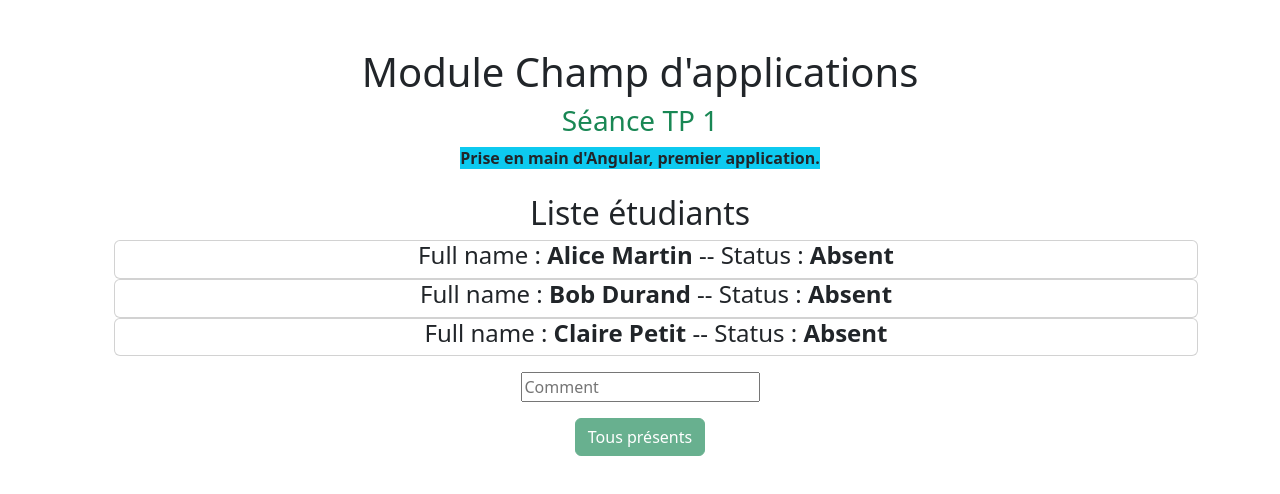
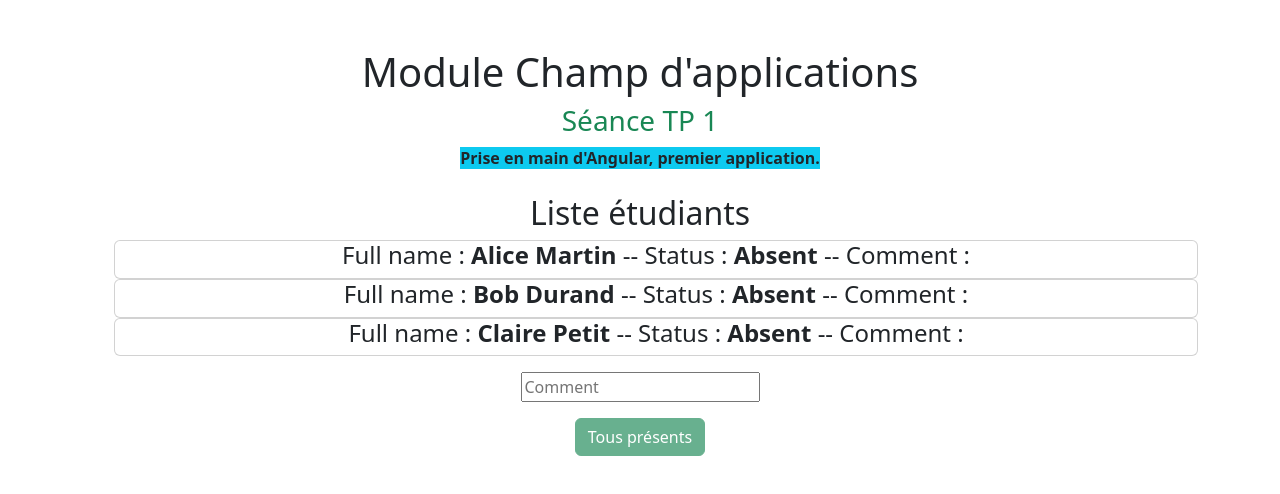
Before and after one commit to moqim-ghizlan/CIM-Tp1Angular, an Angular app: page / in a window 1280 px wide. Shown: the top 494 px of the page. Built offline with nearby package versions, Linux system fonts and the light colour scheme.

Commit message:
mise a jour de commentaire en temps real

```diff
--- a/src/app/app.html
+++ b/src/app/app.html
@@ -8,11 +8,26 @@
         <div class="col-xs-12">
           <h2>Liste étudiants</h2>
           <ul>
-            <app-student [firstName]="'Alice'" [lastName]="'Martin'" [stats]="'Absent'"></app-student>
-            <app-student [firstName]="'Bob'" [lastName]="'Durand'" [stats]="'Absent'"></app-student>
-            <app-student [firstName]="'Claire'" [lastName]="'Petit'" [stats]="'Absent'"></app-student>
+            <app-student
+              [firstName]="'Alice'"
+              [lastName]="'Martin'"
+              [stats]="'Absent'"
+              [comment]=" seanceComment "
+            ></app-student>
+            <app-student
+              [firstName]="'Bob'"
+              [lastName]="'Durand'"
+              [stats]="'Absent'"
+              [comment]=" seanceComment "
+            ></app-student>
+            <app-student
+              [firstName]="'Claire'"
+              [lastName]="'Petit'"
+              [stats]="'Absent'"
+              [comment]=" seanceComment "
+            ></app-student>
           </ul>
-          <input type="text" [(ngModel)]="seanceComment" placeholder="Comment">
+          <input type="text" [(ngModel)]="seanceComment" placeholder="Comment" />
           <p>{{ seanceComment }}</p>
           <button class="btn btn-success" [disabled]="!isAuth" (click)="rendTousPres()">
             Tous présents
--- a/src/app/student/student.html
+++ b/src/app/student/student.html
@@ -1,3 +1,3 @@
 <li class="card card-small">
-    <h4>Full name : <span class="fw-bold"> {{ getFullName() }} </span> -- Status : <span class="fw-bold"> {{ stats }}</span></h4>
+    <h4>Full name : <span class="fw-bold"> {{ getFullName() }} </span> -- Status : <span class="fw-bold"> {{ stats }} </span> -- Comment : <span class="fw-bold"> {{ comment }} </span></h4>
 </li>
--- a/src/app/student/student.ts
+++ b/src/app/student/student.ts
@@ -11,7 +11,8 @@ export class Student {
   @Input() lastName = 'lname';
   @Input() stats = 'Absent';
 
-  @Input()
+  @Input() comment = '--';
+
 
 
   setFirstName(name: string) {
@@ -26,6 +27,9 @@ export class Student {
   getFullName(): string {
     return `${this.firstName} ${this.lastName}`;
   }
+  setComment(comment: string) {
+    this.comment = comment;
+  }
 
 
 }
```
